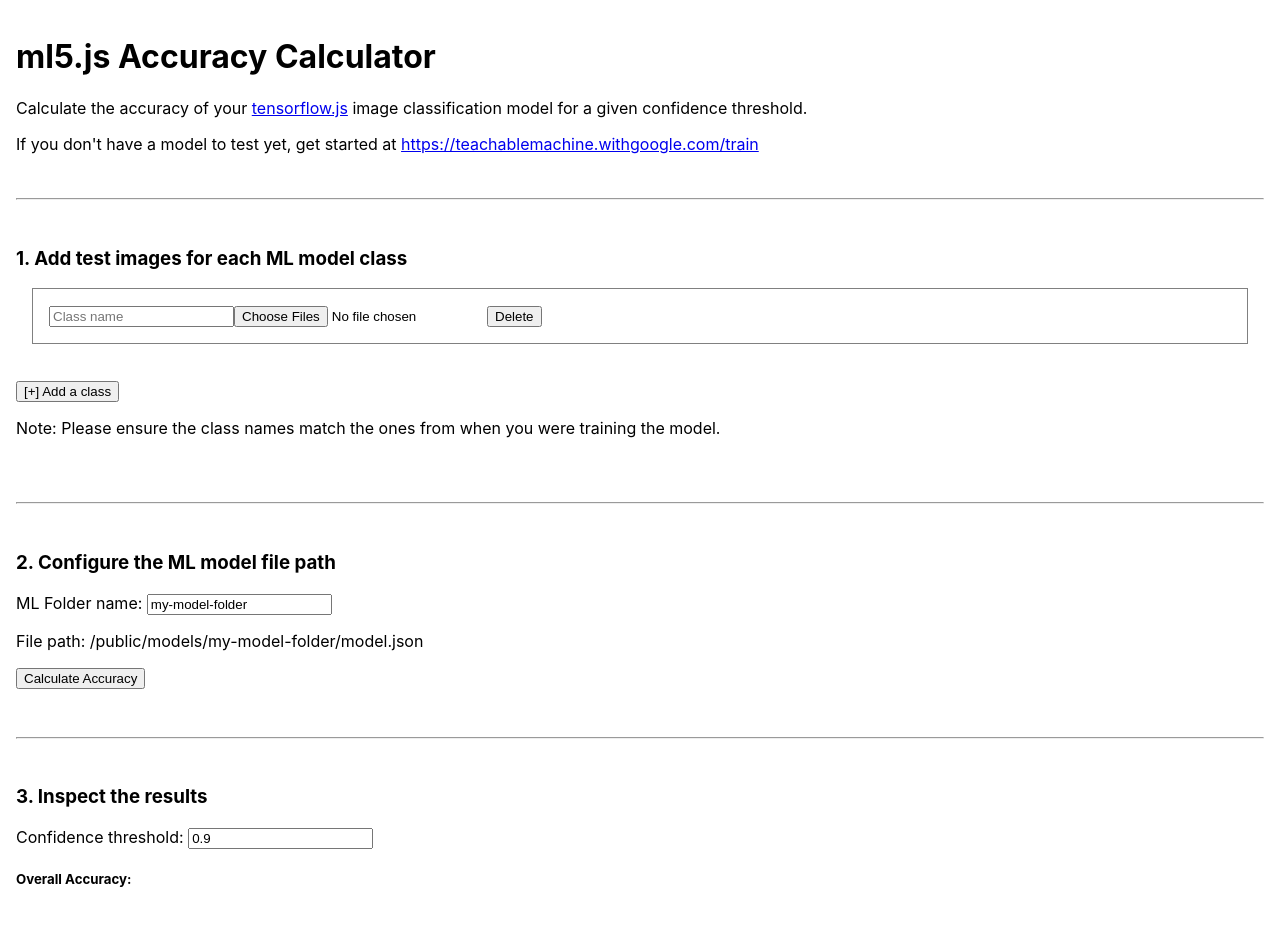
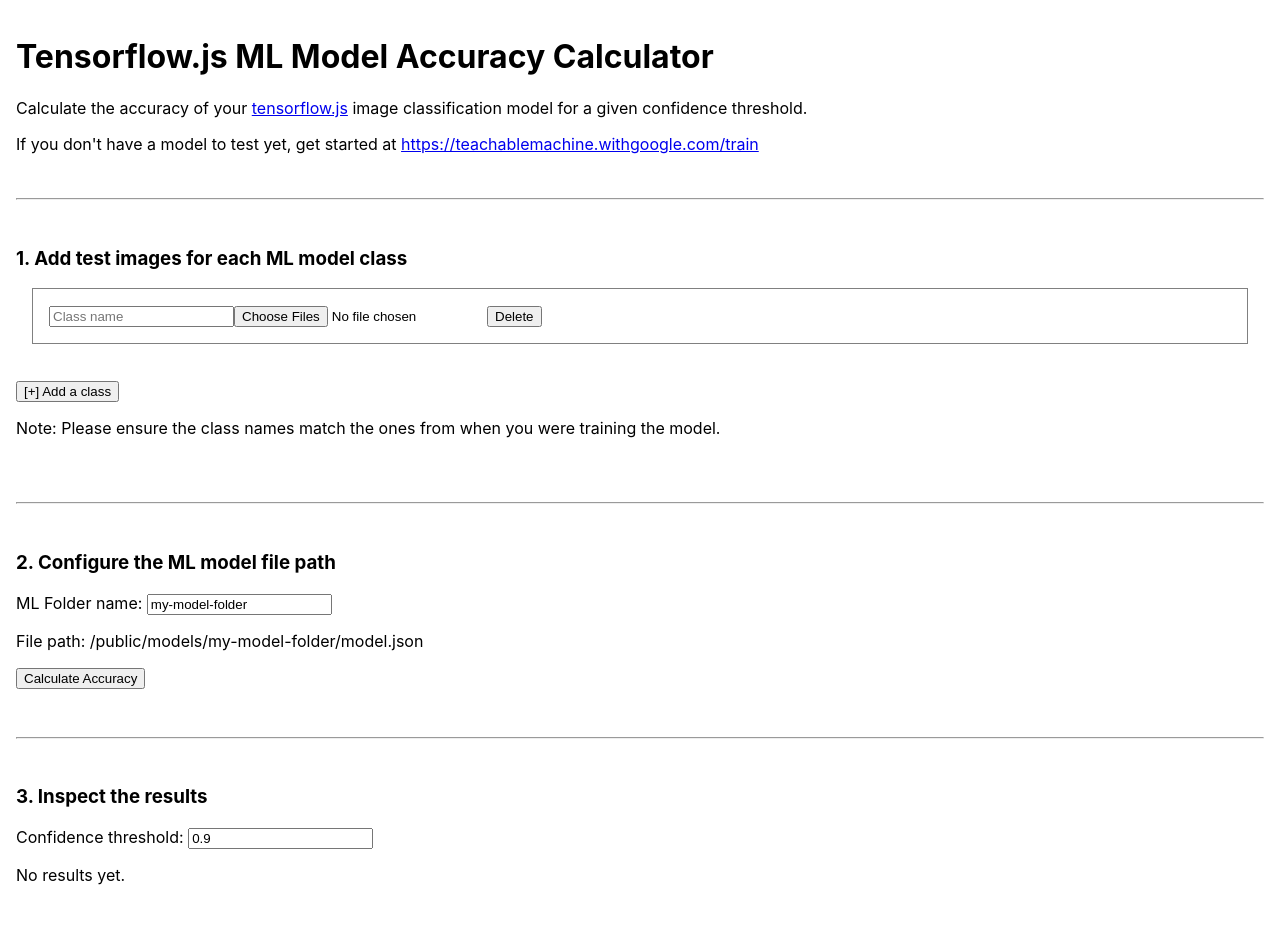
Before and after one commit to alien35/tensorflowjs-accuracy-calculator, a React (Create React App) app: page / in a window 1280 px wide. Built offline with nearby package versions, Linux system fonts and the light colour scheme.

Commit message:
[feature] add score results

```diff
--- a/src/AccuracyDisplay/AccuracyDisplay.container.jsx
+++ b/src/AccuracyDisplay/AccuracyDisplay.container.jsx
@@ -1,12 +1,32 @@
 import React from 'react';
-import ConfidenceThresholdInput from '../ConfidenceThresholdInput/ConfidenceThresholdInput.container';
 
 function AccuracyDisplay(props) {
+
+  const [ successImages, setSuccessImages ] = React.useState([]);
+  const [ failImages, setFailImages ] = React.useState([]);
+
+  if (!props.doneCalculating) {
+    return (
+      <p>No results yet.</p>
+    )
+  }
+
+  const overallScore = () => {
+
+  }
+
+  const numImages = () => {
+    return props.successImages.length + props.failImages.length;
+  }
+
+  const accuracyPercentage = () => {
+    return (props.successImages.length / numImages()) * 100;
+  }
+
   return (
     <div>
-
       <h5>
-        Overall Accuracy:
+        Overall Accuracy: {accuracyPercentage()}% ({props.successImages.length} / {numImages()} Passed)
       </h5>
     </div>
   )
--- a/src/App.js
+++ b/src/App.js
@@ -15,7 +15,50 @@
   const [ classIdToUse, setClassIdToUse ] = React.useState(2);
   const [ confidenceThreshold, setConfidenceThreshold ] = React.useState(0.9);
   const [ calculationProgress, setCalculationProgress ] = React.useState(0);
+  const [ doneCalculating, setDoneCalculating ] = React.useState(false);
   const [ mlFolderName, setMLFolderName ] = React.useState('my-model-folder');
+  const [ scores, setScores ] = React.useState([]);
+  const [ numImagesToCalculate, setNumImagesToCalculate ] = React.useState(0);
+  const [ numImagesCalculated, setNumImagesCalculated ] = React.useState(0);
+  const [ successImages, setSuccessImages ] = React.useState([]);
+  const [ failImages, setFailImages ] = React.useState([]);
+
+  React.useEffect(() => {
+    console.log(scores, numImagesToCalculate, 'hello')
+    if (numImagesToCalculate
+      && scores.length
+      && scores.length === numImagesToCalculate
+      && !doneCalculating) {
+        setDoneCalculating(true);
+        calculateScores();
+        console.log('done here bro');
+    }
+  }, [scores]);
+
+  const calculateScores = () => {
+    let numPassed = 0;
+    const total = scores.length;
+    scores.map((score) => {
+      let imagePassed = true;
+      score.result.forEach((scoreResult) => {
+        const normalizedScore = scoreResult.confidence > 1 ? 0 : scoreResult.confidence;
+        if (scoreResult.label === score.expected) {
+          if (normalizedScore < confidenceThreshold) {
+            imagePassed = false;
+          }
+        } else {
+          if (normalizedScore >= confidenceThreshold) {
+            imagePassed = false;
+          }
+        }
+      })
+      if (imagePassed) {
+        setSuccessImages([...successImages, score]);
+      } else {
+        setFailImages([...failImages, score]);
+      }
+    })
+  }
 
   const onUpdateClasses = (_classes) => {
     setClasses(_classes);
@@ -59,21 +102,29 @@
   }
 
   const onCalculateAccuracy = async () => {
+    setNumImagesCalculated(0);
+    setDoneCalculating(false);
     setCalculationProgress(1);
+    let _numImagesToCalculate = 0;
+    classes.forEach((classObj) => {
+      _numImagesToCalculate += Array.from(classObj.files).length;
+    })
+    setNumImagesToCalculate(_numImagesToCalculate);
+    setCalculationProgress(2);
+    let numImagesCalculated = 0;
     const imageClassifier = await ml5.imageClassifier(`${window.location.origin}/models/${mlFolderName}/model.json`);
     setCalculationProgress(5);
 
     classes.forEach((classObj) => {
       const reader = new FileReader();
       reader.onload = async (e) => {
-        console.log(e.target.result, 'target hereee');
         const domImg = document.createElement('img');
         domImg.src = e.target.result;
         const result = await imageClassifier.predict(domImg);
+        setScores([...scores, {expected: classObj.name, result}])
         console.log(result, 'result here');
       }
 
-      console.log(classObj, 'obj here man..');
       Array.from(classObj.files).forEach(async (file) => {
         reader.readAsDataURL(file);
       })
@@ -85,9 +136,11 @@
     setMLFolderName(value);
   }
 
+  console.log(scores, 'scores');
+
   return (
     <div className="main">
-      <h1>ml5.js Accuracy Calculator</h1>
+      <h1>Tensorflow.js ML Model Accuracy Calculator</h1>
       <p>Calculate the accuracy of your <a href="https://www.tensorflow.org/js" target="_blank">tensorflow.js</a> image classification model for a given confidence threshold.</p>
       <p>If you don't have a model to test yet, get started at <a href="https://teachablemachine.withgoogle.com/train" target="_blank">https://teachablemachine.withgoogle.com/train</a></p>
       <br />
@@ -111,7 +164,7 @@
       <h3>2. Configure the ML model file path</h3>
       <MLFolderNameInput value={mlFolderName} onChange={onChangeMLFolderName} />
       <CalculateAccuracyBtn calculateAccuracy={onCalculateAccuracy} />
-      <IsCalculatingIndicator calculationProgress={calculationProgress} />
+      <IsCalculatingIndicator doneCalculating={doneCalculating} calculationProgress={calculationProgress} />
       <br />
       <br />
       <hr />
@@ -122,7 +175,7 @@
       <p>
         Confidence threshold: <ConfidenceThresholdInput value={confidenceThreshold} onChange={onChangeConfidenceThreshold} />
       </p>
-      <AccuracyDisplay />
+      <AccuracyDisplay confidenceThreshold={confidenceThreshold} doneCalculating={doneCalculating} successImages={successImages} failImages={failImages} />
     </div>
   );
 }
--- a/src/IsCalculatingIndicator/IsCalculatingIndicator.container.jsx
+++ b/src/IsCalculatingIndicator/IsCalculatingIndicator.container.jsx
@@ -2,6 +2,9 @@
 
 function IsCalculatingIndicator(props) {
   if (props.calculationProgress === 0) {
+    return null;
+  }
+  if (props.doneCalculating) {
     return null;
   }
   return (
```
